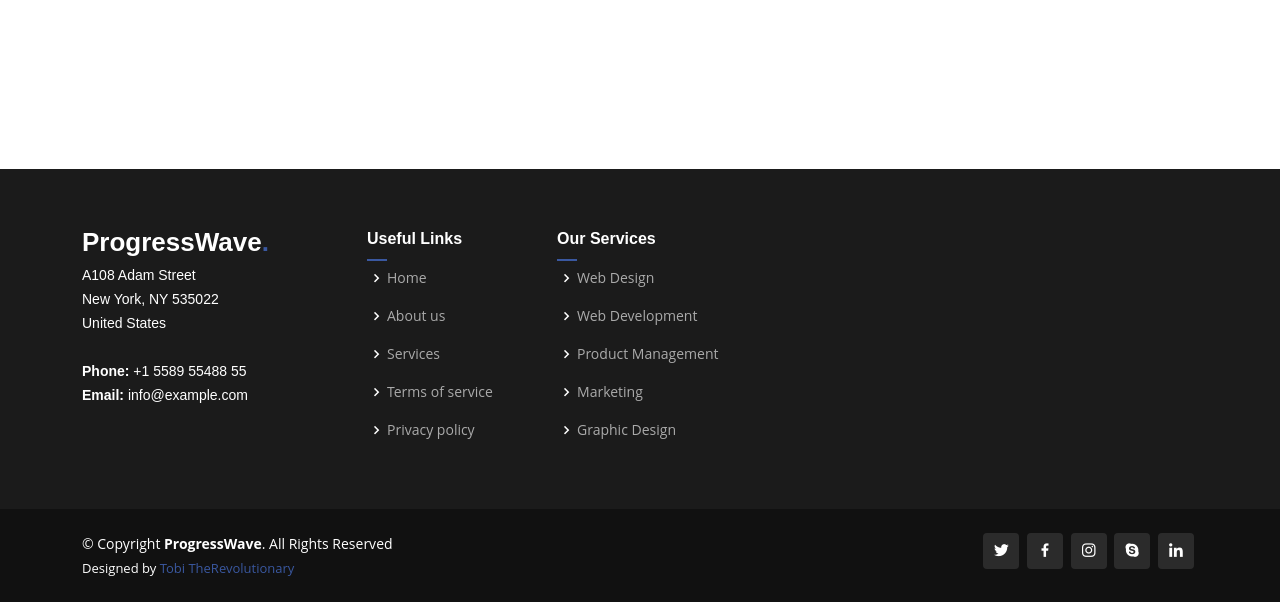
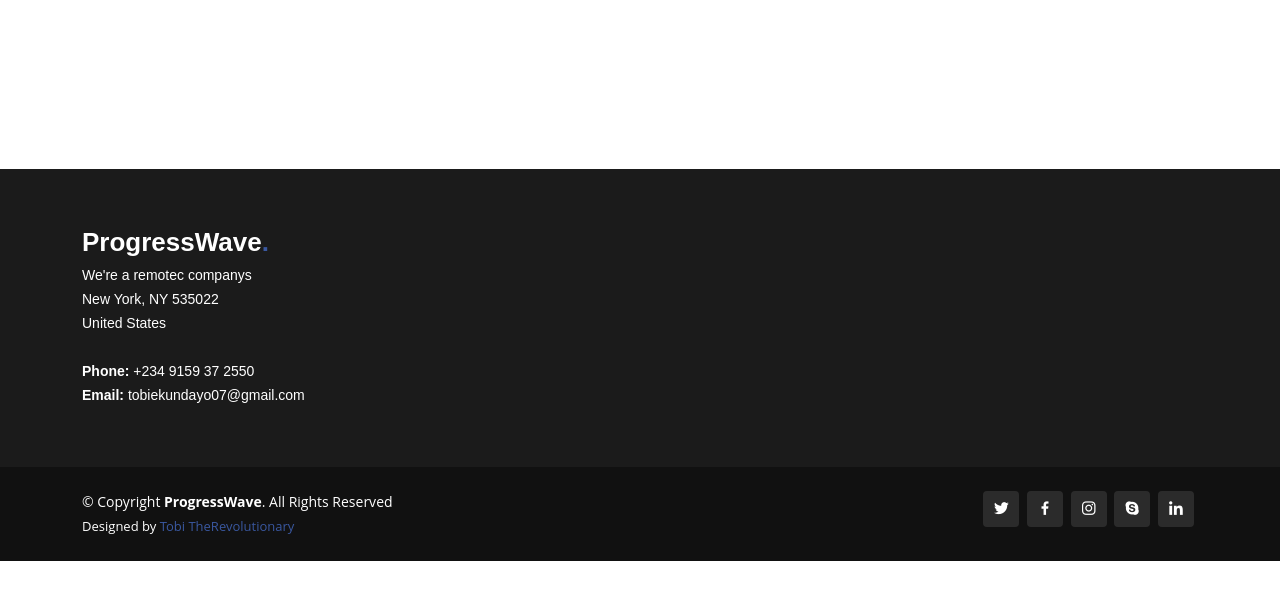
Before and after one commit to Tobitheprof/progresswave, a Django app: page / in a window 1280 px wide. Shown: the part 4360-4962 px from the top of the page. After the commit the page ends 4921 px from the top, so only its background shows below. Run offline with Django 4.2, Linux system fonts and the light colour scheme; some libraries are stand-ins or nearby versions.

Commit message:
Added Readme

```diff
--- a/core/views.py
+++ b/core/views.py
@@ -142,6 +142,7 @@ def det(request, slug):
 def library(request):
     if request.method == 'POST':
         text = request.POST['text']
+        filter = "free-ebooks"
         url = f"https://www.googleapis.com/books/v1/volumes?q=+{text}"
         print(url)
         r = requests.get(url)
--- a/templates/base.html
+++ b/templates/base.html
@@ -32,16 +32,20 @@
       <a href="index.html" class="logo me-auto"><img src="{% static 'assets/img/20230502_154653.png' %}" alt="" class="img-fluid" width="115"></a>
       <nav id="navbar" class="navbar order-last order-lg-0">
         <ul>
-          <li><a class="nav-link scrollto active" href="#hero">Home</a></li>
-          <li><a class="nav-link scrollto" href="#about">About</a></li>
-          <li><a class="nav-link scrollto" href="#services">Services</a></li>
+          <li><a class="nav-link scrollto active" href="{% url 'index' %}">Home</a></li>
+          <li><a class="nav-link scrollto" href="{% url 'index' %}">About</a></li>
+          {% comment %} <li><a class="nav-link scrollto" href="#services">Services</a></li> {% endcomment %}
           <li><a href="blog.html">Blog</a></li>
-          <li><a class="nav-link scrollto" href="#contact">Contact</a></li>
+          <li><a class="nav-link scrollto" href="{% url 'index' %}">Contact</a></li>
         </ul>
         <i class="bi bi-list mobile-nav-toggle"></i>
       </nav><!-- .navbar -->
+      {% if user.is_authenticated %}
+      <a href="{% url 'home' %}" class="get-started-btn scrollto">Dashboard</a>
+      {% else %}
+      <a href="{% url 'login' %}" class="get-started-btn scrollto">Login</a>
+      {% endif %}
 
-      <a href="#about" class="get-started-btn scrollto">Get Started</a>
     </div>
   </header><!-- End Header -->
 
@@ -60,15 +64,15 @@
             <div class="col-lg-3 col-md-6 footer-contact">
                 <h3>ProgressWave<span>.</span></h3>
                 <p>
-                A108 Adam Street <br>
+                We're a remotec companys <br>
                 New York, NY 535022<br>
                 United States <br><br>
-                <strong>Phone:</strong> +1 5589 55488 55<br>
-                <strong>Email:</strong> info@example.com<br>
+                <strong>Phone:</strong> +234 9159 37 2550<br>
+                <strong>Email:</strong> tobiekundayo07@gmail.com<br>
                 </p>
             </div>
 
-            <div class="col-lg-2 col-md-6 footer-links">
+            {% comment %} <div class="col-lg-2 col-md-6 footer-links">
                 <h4>Useful Links</h4>
                 <ul>
                 <li><i class="bx bx-chevron-right"></i> <a href="#">Home</a></li>
@@ -77,9 +81,9 @@
                 <li><i class="bx bx-chevron-right"></i> <a href="#">Terms of service</a></li>
                 <li><i class="bx bx-chevron-right"></i> <a href="#">Privacy policy</a></li>
                 </ul>
-            </div>
+            </div> {% endcomment %}
 
-            <div class="col-lg-3 col-md-6 footer-links">
+            {% comment %} <div class="col-lg-3 col-md-6 footer-links">
                 <h4>Our Services</h4>
                 <ul>
                 <li><i class="bx bx-chevron-right"></i> <a href="#">Web Design</a></li>
@@ -88,7 +92,7 @@
                 <li><i class="bx bx-chevron-right"></i> <a href="#">Marketing</a></li>
                 <li><i class="bx bx-chevron-right"></i> <a href="#">Graphic Design</a></li>
                 </ul>
-            </div>
+            </div> {% endcomment %}
 
             </div>
         </div>
```
Also changed, not shown: README.md.
